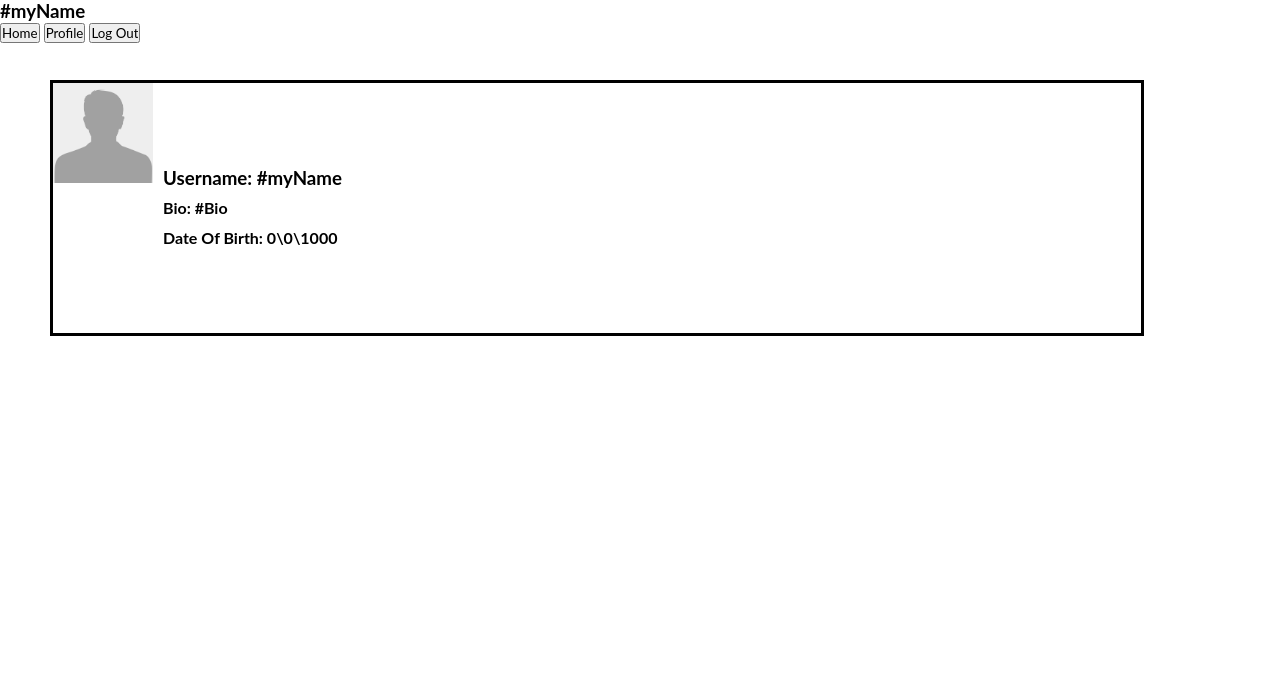
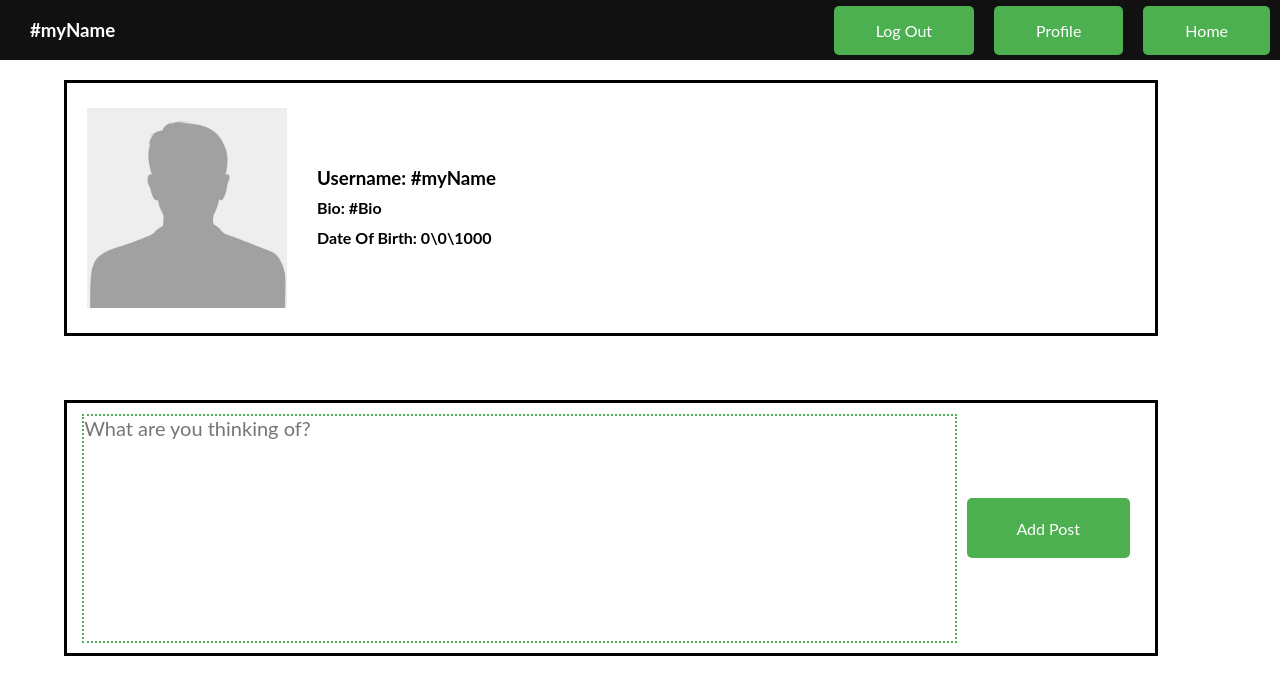
Before and after one commit to facg3/YAEMEE, a website: page public/html/profile.html in a window 1280 px wide. Drawn offline with Linux system fonts and the light colour scheme.

Commit message:
finished the profile.html profile.css

```diff
--- a/public/css/profile.css
+++ b/public/css/profile.css
@@ -1,18 +1,23 @@
 * {
-  margin: 0;
-  padding: 0;
   font-family: 'Lato', sans-serif;
 }
 
-.profile-intro {
+.profile-intro, .create-post, .posts-container {
   width: 85%;
   height: 250px;
 	display: flex;
 	flex-direction: row;
 	position: absolute;
-	left: 50px;
 	top: 80px;
+  margin: 0 5%;
 	border: 3px solid black;
+}
+
+.profile-image {
+  display: block;
+  margin: 25px 20px;
+  left: 50px;
+  top: 100px;
 }
 
 .profile-intro .info {
@@ -23,3 +28,37 @@
 	padding-left: 10px;
 	line-height: 30px;
 }
+
+.create-post {
+  top: 400px;
+  justify-content: center;
+}
+
+.input-area {
+  width: 80%;
+  height: 90%;
+  border:dotted 2px #4CAF50;
+  font-size: 20px;
+  align-self: center;
+  resize: none;
+}
+
+.submit-post {
+  width: 15%;
+  height: 60px;
+  align-self: center;
+}
+
+.button {
+	border-radius: 5px;
+  background-color: #4CAF50;
+  border: none;
+  color: white;
+  padding: 18px 32px;
+	margin: 0 10px;
+  text-align: center;
+  text-decoration: none;
+  display: inline-block;
+  font-size: 16px;
+  cursor: pointer;
+}
--- a/public/html/profile.html
+++ b/public/html/profile.html
@@ -4,6 +4,7 @@
 <head>
   <meta charset="utf-8">
   <title>YAEMEE - profile</title>
+  <link rel="stylesheet" type="text/css" href="../css/nav.css">
   <link rel="stylesheet" type="text/css" href="../css/profile.css">
   <link rel="shortcut icon" href="public/img/favicon.ico" type="image/x-icon" />
 </head>
@@ -19,14 +20,25 @@
       <input id="profile-button" type="submit" class="nav-button" value="Profile">
       <input type="submit" class="nav-button" value="Log Out">
     </div>
+  </div>
   <div class="profile-intro">
-      <img width="100px" height="100px" src="../images/personal-img-unkown.png" alt="personal profile image, unkown person">
+    <img width="200px" class="profile-image" height="200px" src="../images/personal-img-unkown.png" alt="personal profile image, unkown person">
     <div class="info">
       <h3>Username: #myName</h3>
       <h4>Bio: #Bio</h4>
       <h4>Date Of Birth: 0\0\1000</h4>
     </div>
   </div>
+  <div class="create-post">
+    <textarea class="input-area" name="add-post" rows="8" cols="80" placeholder="What are you thinking of?"></textarea>
+    <input class="submit-post button" type="button" name='add' value='Add Post' />
+  </div>
+  <div class="posts">
+    <!-- Add posts as articles -->
+    <section class="posts-container">
+
+    </section>
+  </div>
 </body>
 
 </html>
```
Lines whose indentation alone changed are shown as unchanged.
